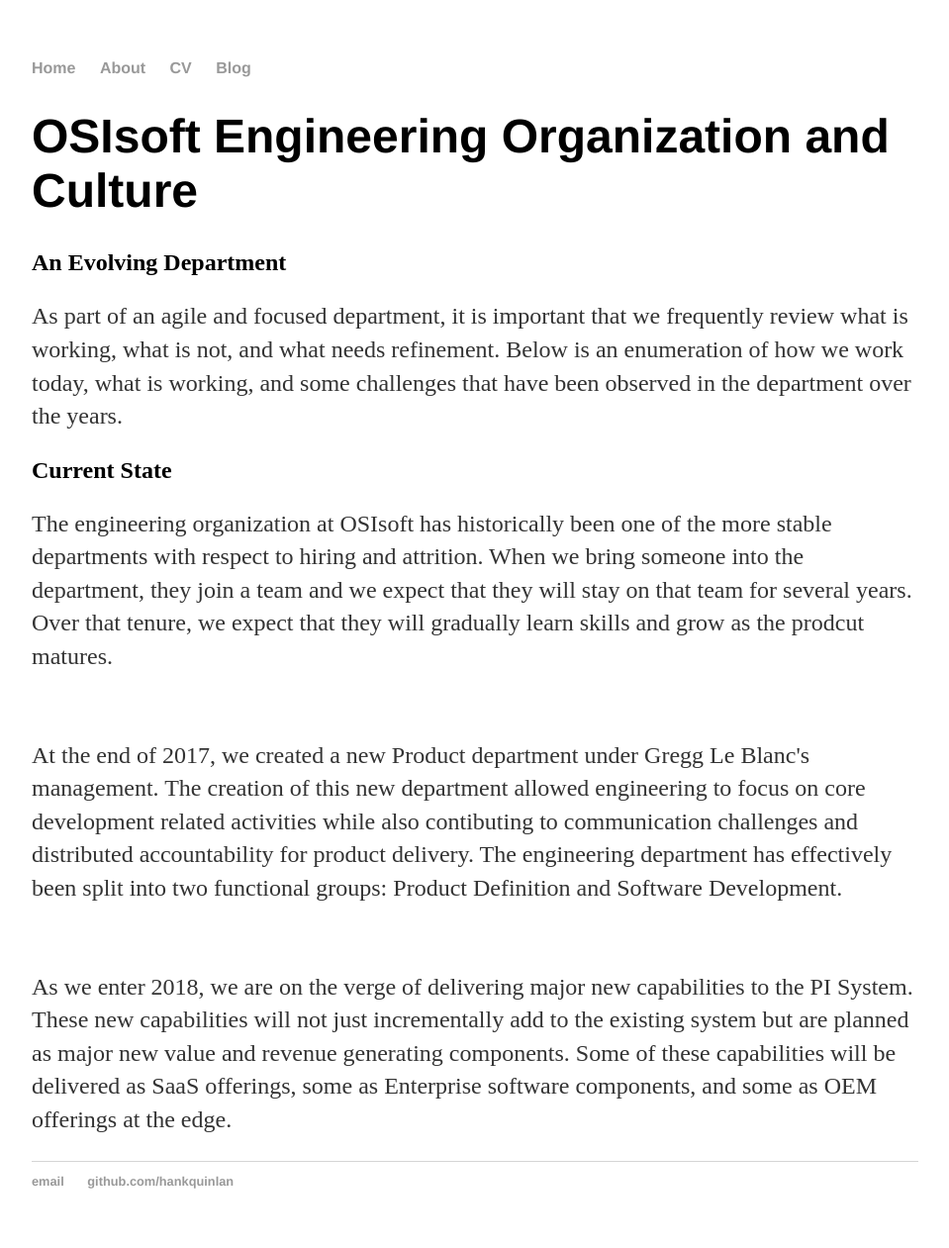
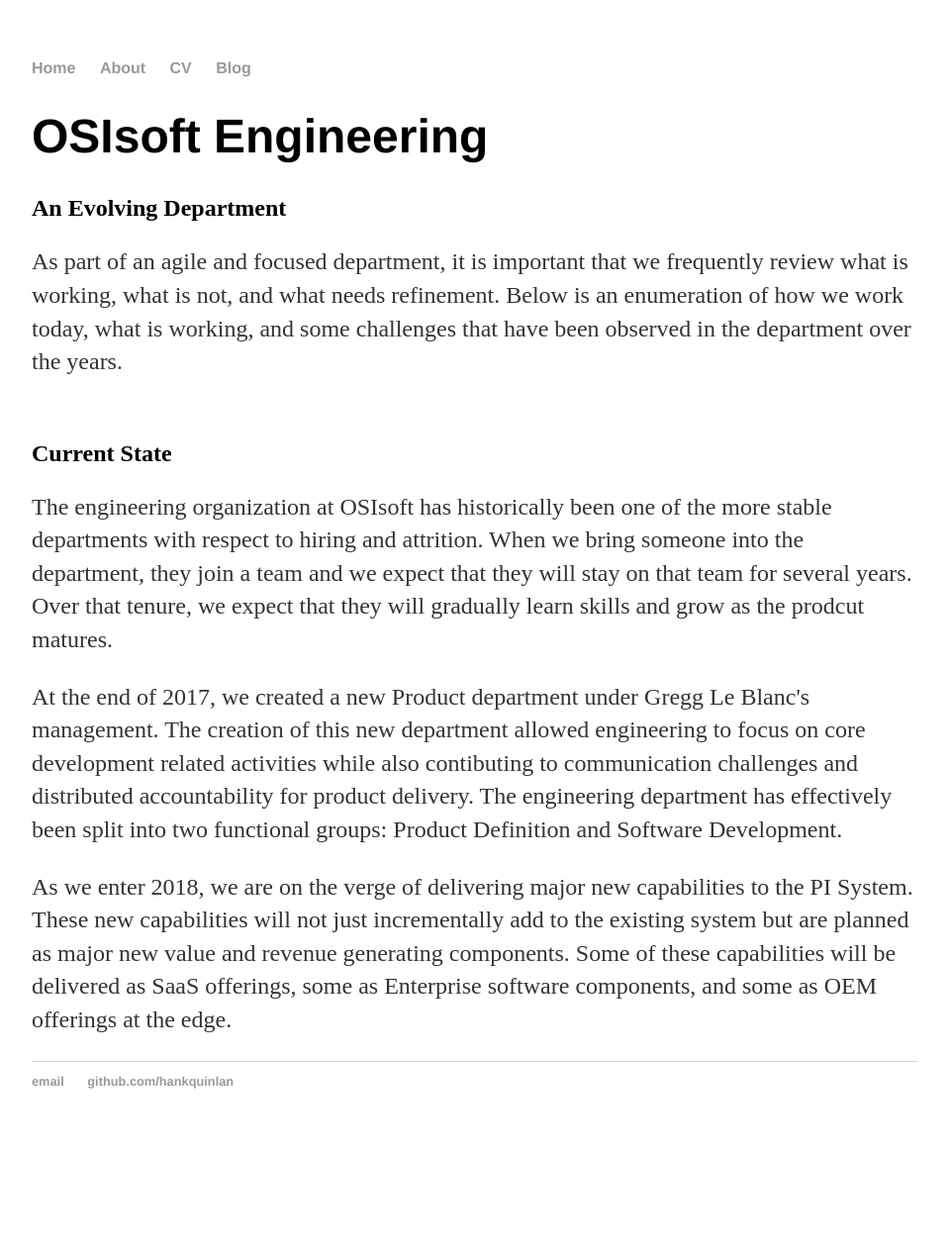
Before and after one commit to OSIEng/osieng.github.io, a Jekyll site: the page built from index.html, in a window 1280 px wide. Shown: the whole page at 99% size, without its empty margins (160-1119 px from the left). Built offline with Jekyll 4.4.1, drawn with Linux system fonts in a browser that asks for light colours; after the commit the page ends 1160 px from its top, so only the background shows below that.

Commit message:
Update index.html

```diff
--- a/index.html
+++ b/index.html
@@ -3,21 +3,20 @@
 title: OSIsoft Engineering Organization
 ---
 <div class="blurb">
-	<h1>OSIsoft Engineering Organization and Culture</h1>
+	<h1>OSIsoft Engineering</h1>
 	<h2>An Evolving Department</h2>
 	<p>As part of an agile and focused department, it is important that we frequently review what is working, what is not,
 		and what needs refinement. Below is an enumeration of how we work today, what is working, and some challenges that
 		have been observed in the department over the years.</p>
+	</br>
 	<h2>Current State</h2>
 	<p>The engineering organization at OSIsoft has historically been one of the more stable departments with respect to hiring and
 		attrition. When we bring someone into the department, they join a team and we expect that they will stay on that team for
 		several years. Over that tenure, we expect that they will gradually learn skills and grow as the prodcut matures.</p>
-	</br>
 	<p>At the end of 2017, we created a new Product department under Gregg Le Blanc's management. The creation of this new department
 		allowed engineering to focus on core development related activities while also contibuting to communication challenges and
 		distributed accountability for product delivery. The engineering department has effectively been split into two functional
 		groups: Product Definition and Software Development.</p>
-	</br>
 	<p>As we enter 2018, we are on the verge of delivering major new capabilities to the PI System. These new capabilities will not
 		just incrementally add to the existing system but are planned as major new value and revenue generating components. Some
 		of these capabilities will be delivered as SaaS offerings, some as Enterprise software components, and some as OEM
```
